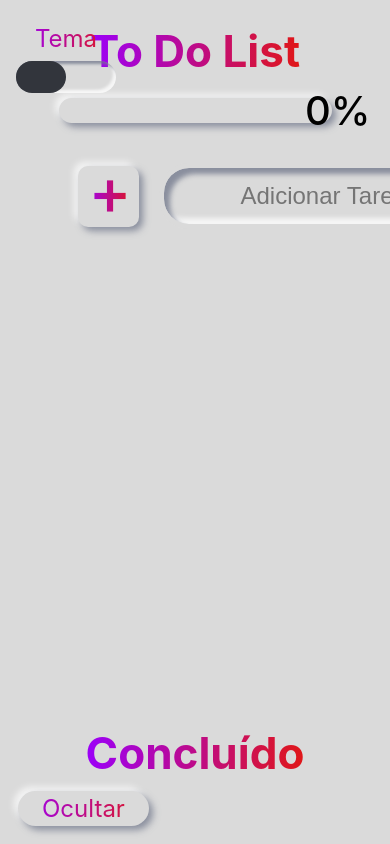
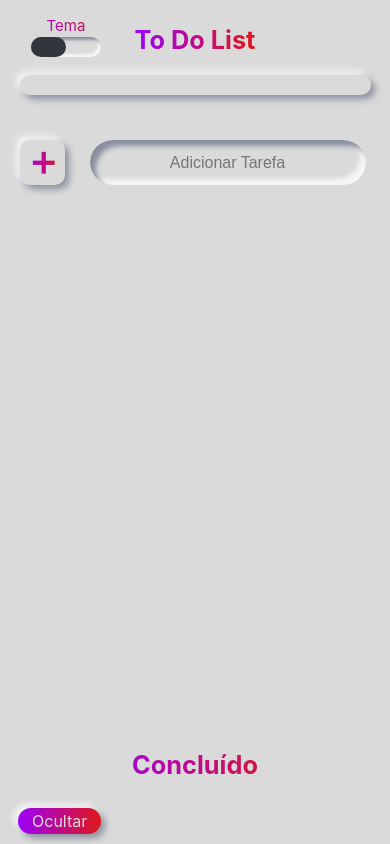
Before and after one commit to carlos-souza-dev/todolist, a React (Create React App) app: page / in a window 390 px wide. Built offline with nearby package versions, Linux system fonts and the light colour scheme.

Commit message:
Mobile version

```diff
--- a/src/App.js
+++ b/src/App.js
@@ -63,7 +63,7 @@ function App() {
   const height = list.filter((element) => element.done === true).length;
 
   return (
-    <Container hide={hide} currentTheme={themes ? Themes.dark : Themes.light}>
+    <Container heightValue={ !hide ? height === 0 ? "10" : height > 1 ? height * 100 : "130" : "10"} hide={hide} currentTheme={themes ? Themes.dark : Themes.light}>
       <Section currentTheme={themes ? Themes.dark : Themes.light}>
         <h1 className="title-h1" >To Do List</h1>
         <Bar arrayThemes={Themes} themes={themes} setThemes={setThemes} currentTheme={themes ? Themes.dark : Themes.light} list={list}/>
--- a/src/components/Bar/style.js
+++ b/src/components/Bar/style.js
@@ -9,10 +9,14 @@ export const ContainerBar = styled.div`
 
     .percent {
         color: ${({currentTheme}) => `${currentTheme.textEnabled}`};
-        font-size: 40px;
+        font-size: calc( 1.5rem + (8/1200) * 100 * 1.5vw);
         font-weight: 500;
         position: absolute;
         right: 5%;
+
+        @media screen and (max-width: 768px){
+            display: none;
+        }
     }
 `;
 
@@ -23,6 +27,11 @@ export const BarS = styled.div`
     background: ${({currentTheme}) => `${currentTheme.background}`};
     box-shadow: 4px 4px 7px ${({currentTheme}) => `${currentTheme.shadowDark}`}, -4px -4px 7px ${({currentTheme}) => `${currentTheme.shadowLight}`};
     border-radius: 30px;
+
+    @media screen and (max-width: 768px){
+        width: 90%;
+        height: 20px;
+    }
 
     &:after {
         z-index: 3;
--- a/src/components/Buttons/Plus/style.js
+++ b/src/components/Buttons/Plus/style.js
@@ -10,6 +10,11 @@ export const PlusS = styled.button`
     border-radius: 10px;
     text-align: center;
     cursor: pointer;
+
+    @media screen and (max-width: 768px){
+        width: 45px;
+        height: 45px;
+    }
 
     &:hover {
         box-shadow: 3px 3px 2px ${({currentTheme}) => `${currentTheme.shadowDark}`}, -3px -3px 2px ${({currentTheme}) => `${currentTheme.shadowLight}`};
@@ -32,5 +37,11 @@ export const PlusS = styled.button`
         background: linear-gradient(90deg, ${({currentTheme}) => `${currentTheme.beginGradient}`} 0%, ${({currentTheme}) => `${currentTheme.endGradient}`} 100%);
         -webkit-text-fill-color: transparent;
         -webkit-background-clip: text;
+
+        @media screen and (max-width: 768px){
+            font-size: 35px;
+            line-height: 45px;
+        }
+
     }
 `;
--- a/src/components/Content/style.js
+++ b/src/components/Content/style.js
@@ -7,6 +7,10 @@ export const Container = styled.article`
     display: flex;
     align-items: center;
     justify-content: space-evenly;
+
+    @media screen and (max-width: 768px) {
+        width: 90%;
+    }
 
     &.editing {
 
@@ -68,6 +72,11 @@ export const ContentS = styled.div`
     text-align: center;
     transition: shadow linear 1s;
 
+    @media screen and (max-width: 768px){
+        height: 40px;
+        font-size: 15px;
+    }
+
     &:after {
         content: "";
         width: ${({background}) => `${background}%`};
@@ -100,6 +109,10 @@ export const ContentS = styled.div`
         transform: translateY(-50%);
         color: ${({currentTheme}) => `${currentTheme.iconColor}`};
         transition: opacity linear 0.4s;
+
+        @media screen and (max-width: 768px){
+            right: 45px;
+        }
     }
 
     .fa-times {
@@ -111,6 +124,10 @@ export const ContentS = styled.div`
         transform: translate(18%, -50%);
         color: ${({currentTheme}) => `${currentTheme.trash}`};
         transition: opacity linear 0.4s;
+
+        @media screen and (max-width: 768px){
+            right: 45px;
+        }
     }
 
     .fa-sort-up {
@@ -131,6 +148,11 @@ export const ContentS = styled.div`
         font-size: 34px;
         transform: translateY(-28px);
         transition: all linear 0.4s;
+
+        @media screen and (max-width: 768px){
+            font-size: 30px;
+            transform: translate(-22px, -25px);
+        }
     }
 
     .fa-sort-down {
@@ -144,6 +166,10 @@ export const ContentS = styled.div`
         transition: color linear .2s;
         transition: transform linear .2s;
         transition: opacity linear 0.4s;
+
+        @media screen and (max-width: 768px){
+            font-size: 16px;
+        }
     }
 
     .down-active {
@@ -151,6 +177,11 @@ export const ContentS = styled.div`
         font-size: 34px;
         transform: translateY(35px);
         transition: all linear 0.4s;
+
+        @media screen and (max-width: 768px){
+            font-size: 30px;
+            transform: translate(-22px, 35px);
+        }
     }
 
     .fa-edit {
@@ -171,6 +202,10 @@ export const ContentS = styled.div`
         transform: translateY(-50%);
         cursor: pointer;
         color: ${({currentTheme, time}) => `${time > 0 ? currentTheme.check : currentTheme.iconColor}`};
+
+        @media screen and (max-width: 768px){
+            font-size: 18px;
+        }
     }
 
     #timers {
@@ -187,6 +222,12 @@ export const ContentS = styled.div`
         z-index: 5;
         text-align: center;
         color: ${({currentTheme}) => `${currentTheme.iconColor}`};
+        background-color: ${({currentTheme}) => `${currentTheme.background}`};
+
+        @media screen and (max-width: 768px){
+            left: 45px;
+            padding: 3px 6px;
+        }
 
         &:focus {
             border: none;
@@ -226,6 +267,11 @@ export const CheckS = styled.button`
     text-align: center;
     cursor: pointer;
 
+    @media screen and (max-width: 768px){
+        height: 40px;
+        width:  40px;
+    }
+
     &:hover {
         box-shadow: 3px 3px 2px ${({currentTheme}) => `${currentTheme.shadowDark}`}, -3px -3px 2px ${({currentTheme}) => `${currentTheme.shadowLight}`};
         transition: all linear 0.3s;
@@ -244,6 +290,11 @@ export const CheckS = styled.button`
         color: ${({currentTheme}) => `${currentTheme.check}`};
         font-size: 32px;
         line-height: 53.86px;
+
+        @media screen and (max-width: 768px){
+            font-size: 20px;
+            line-height: 40px;
+        }
     }
 `;
 
@@ -268,5 +319,10 @@ export const TrashS = styled(CheckS)`
         color: ${({currentTheme}) => `${currentTheme.trash}`};
         font-size: 32px;
         line-height: 53.86px;
+
+        @media screen and (max-width: 768px){
+            font-size: 20px;
+            line-height: 40px;
+        }
     }
 `;
--- a/src/components/Done/style.js
+++ b/src/components/Done/style.js
@@ -1,16 +1,21 @@
 import styled from 'styled-components';
 
 export const Container = styled.article`
-    width: 60%;
+    width: 70%;
     margin: 20px auto;
     display: flex;
     align-items: center;
     justify-content: space-evenly;
+
+    @media screen and (max-width: 768px){
+        width: 90%;
+    }
 `;
 
 
 export const DoneS = styled.div`
-    width: 500.52px;
+    width: 100%;
+    max-width: 500px;
     height: 53.86px;
     background: ${({currentTheme}) => `${currentTheme.background}`};
     box-shadow: 3px 3px 2px ${({currentTheme}) => `${currentTheme.shadowDark}`}, -3px -3px 2px ${({currentTheme}) => `${currentTheme.shadowLight}`};
@@ -20,6 +25,12 @@ export const DoneS = styled.div`
     font-weight: 300;
     line-height: 53.86px;
     text-align: center;
+
+    @media screen and (max-width: 768px){
+        height: 40px;
+        font-size: 15px;
+        line-height: 40px;
+    }
 `;
 
 export const CheckS = styled.button`
@@ -31,6 +42,11 @@ export const CheckS = styled.button`
     box-shadow: 3px 3px 2px ${({currentTheme}) => `${currentTheme.shadowDark}`}, -3px -3px 2px ${({currentTheme}) => `${currentTheme.shadowLight}`};
     border-radius: 10px;
     text-align: center;
+
+    @media screen and (max-width: 768px){
+        height: 40px;
+        width:  40px;
+    }
 
     &:hover #return {
         color: ${({currentTheme}) => `${currentTheme.check}`};
@@ -50,6 +66,11 @@ export const CheckS = styled.button`
         color: ${({currentTheme}) => `${currentTheme.textDisabled}`};
         font-size: 30px;
         line-height: 53.86px;
+
+        @media screen and (max-width: 768px){
+            font-size: 20px;
+            line-height: 40px;
+        }
     }
 `;
 
@@ -74,5 +95,10 @@ export const TrashS = styled(CheckS)`
         color: ${({currentTheme}) => `${currentTheme.textDisabled}`};
         font-size: 30px;
         line-height: 53.86px;
+
+        @media screen and (max-width: 768px){
+            font-size: 20px;
+            line-height: 40px;
+        }
     }
 `;
--- a/src/components/Input/style.js
+++ b/src/components/Input/style.js
@@ -6,6 +6,10 @@ export const InputContainer = styled.article`
     display: flex;
     align-items: center;
     justify-content: space-evenly;
+
+    @media screen and (max-width: 768px){
+        width: 90%;
+    }
 `;
 
 export const InputS = styled.input`
@@ -24,6 +28,12 @@ export const InputS = styled.input`
     text-align: center;
     color: ${({currentTheme}) => `${currentTheme.textEnabled}`};
 
+    @media screen and (max-width: 768px){
+        width: 100%;
+        height: 45px;
+        font-size: 16px;
+    }
+
     &:focus {
             box-shadow: 4px 4px 7px ${({currentTheme}) => `${currentTheme.shadowDark}`}, -4px -4px 7px ${({currentTheme}) => `${currentTheme.shadowLight}`},inset 8px 8px 5px ${({currentTheme}) => `${currentTheme.shadowDark}`}, inset -8px -8px 5px ${({currentTheme}) => `${currentTheme.shadowLight}`};
             border: 5px solid ${({currentTheme}) => `${currentTheme.background}`};
--- a/src/components/Section/style.js
+++ b/src/components/Section/style.js
@@ -12,7 +12,7 @@ export const SectionS = styled.article`
 
     .title-h1 {
         margin: 24px 0 0 0;
-        font-size: 44px;
+        font-size: calc( 1.5rem + (8/1200) * 100 * .5vw);
         background: linear-gradient(90deg, ${({currentTheme}) => `${currentTheme.beginGradient+" 0%,"+currentTheme.endGradient+" 100%"}`});
         -webkit-text-fill-color: transparent;
         -webkit-background-clip: text;
@@ -23,12 +23,12 @@ export const SectionDone = styled(SectionS)`
     overflow: hidden;
     height: ${({ heightValue }) => `${heightValue}px`};
     max-height: 5000px;
-    transition: max-height 1s ease-in-out .3s;
+    transition: max-height .5s ease-in-out;
 
     &.done-hide {
         max-height: 0;
         pointer-events: none;
-        transition: max-height 1s ease-in-out .3s;
+        transition: max-height linear;
     }
 
     div{
@@ -40,7 +40,7 @@ export const SectionDone = styled(SectionS)`
 
     button {
         box-shadow: 3px 3px 2px${({currentTheme}) => `${currentTheme.shadowDark}`}, -3px -3px 2px ${({currentTheme}) => `${currentTheme.shadowLight}`};
-        animation: hide-content .5s ease;
+        animation: hide-content .5s ease-in-out;
     }
 
     .title-h1 {
@@ -85,16 +85,27 @@ export const Container = styled.main`
 
     .btn-hide {
         position: fixed;
+        height: 30px;
+        width: auto;
         padding: 3px 24px;
         border-radius: 20px;
         box-shadow: 4px 4px 7px ${({currentTheme}) => `${currentTheme.shadowDark}`}, -4px -4px 7px ${({currentTheme}) => `${currentTheme.shadowLight}`};
         background: linear-gradient(90deg, ${({currentTheme}) => `${currentTheme.beginGradient+" 0%,"+currentTheme.endGradient+" 100%"}`});
-        -webkit-text-fill-color: transparent;
-        -webkit-background-clip: text;
+        -webkit-text-fill-color: ${({currentTheme}) => `${currentTheme.background}`};
         font-size: 24px;
-        bottom: 18px;
+        bottom: ${({ heightValue }) => `${heightValue}px`};
         left: 18px;
+        text-align: center;
         cursor: pointer;
+        z-index: 30;
+
+        @media screen and (max-width: 768px){
+            height: 20px;
+            padding: 3px 14px;
+
+            font-size: 16px;
+            background-color: ${({currentTheme}) => `${currentTheme.background}`};
+        }
 
         &:hover {
             box-shadow: 3px 3px 2px ${({currentTheme}) => `${currentTheme.shadowDark}`}, -3px -3px 2px ${({currentTheme}) => `${currentTheme.shadowLight}`};
--- a/src/components/Theme/style.js
+++ b/src/components/Theme/style.js
@@ -13,6 +13,11 @@ export const ColorS = styled.div`
         background: linear-gradient(90deg, ${({currentTheme}) => `${currentTheme.beginGradient+" 0%,"+currentTheme.endGradient+" 100%"}`});
         -webkit-text-fill-color: transparent;
         -webkit-background-clip: text;
+
+        @media screen and (max-width: 768px){
+            font-size: 15px;
+            margin: 0px 0 2px 0;
+        }
     }
 
     .button {
@@ -23,6 +28,12 @@ export const ColorS = styled.div`
         border-radius: 30px;
         position: relative;
         cursor: pointer;
+
+        @media screen and (max-width: 768px){
+            width: 70%;
+            height: 20px;
+            margin: 0 auto;
+        }
 
         &:after {
             content: '';
--- a/src/components/TodoList/style.js
+++ b/src/components/TodoList/style.js
@@ -30,12 +30,3 @@ export const TodoListS = styled.article`
         }
     }
 `;
-
-export const Null = styled.div`
-    color: grey;
-    font-size: 24px;
-    font-family: sans-serif;
-    font-weight: 300;
-    line-height: 53.86px;
-    text-align: center;
-`;
```
